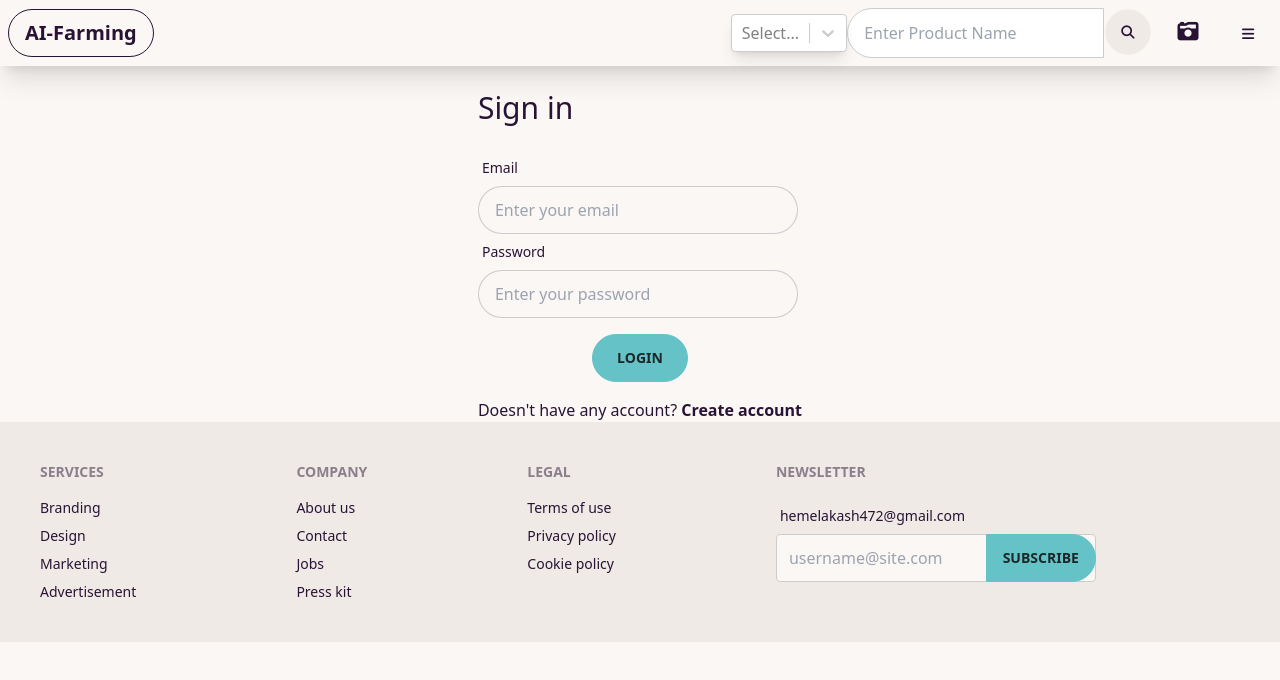
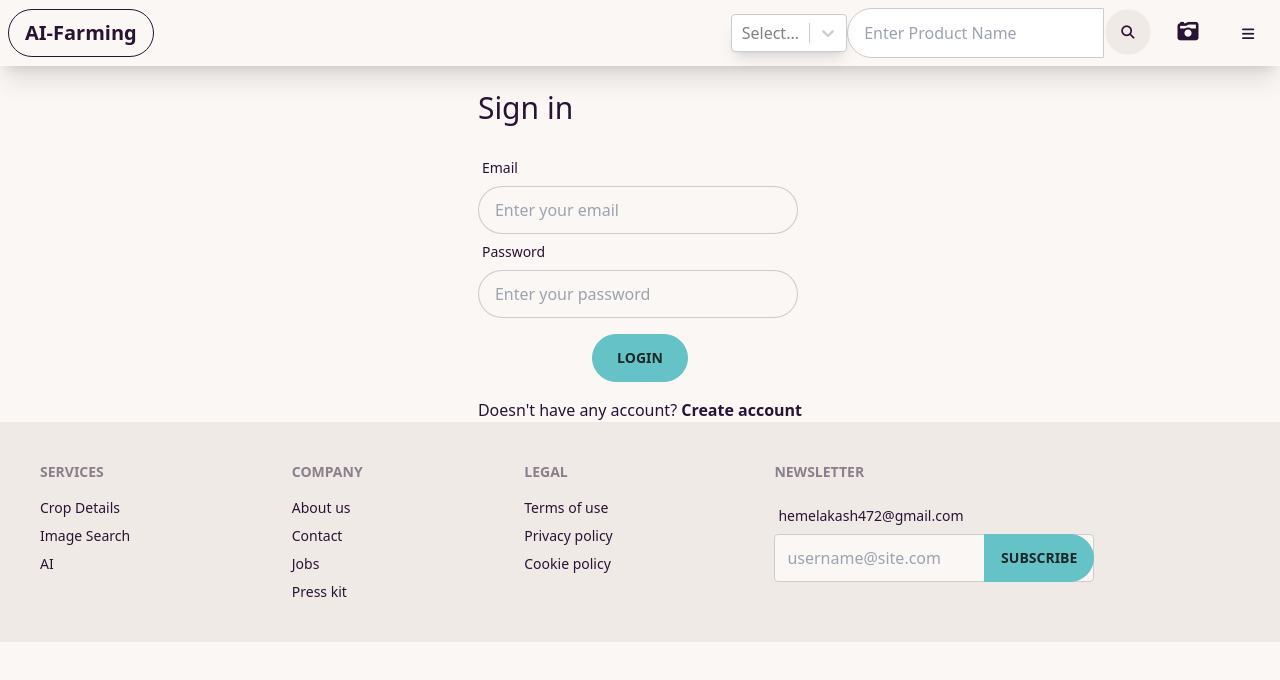
Before and after one commit to Nayem73/AI-Farming, a React (Create React App) app in the folder Frontend/: page /login in a window 1280 px wide. Shown: the top 680 px of the page. Built offline with nearby package versions, Linux system fonts and the light colour scheme; no server answers.

Commit message:
Footer updated

```diff
--- a/Frontend/src/components/Footer.js
+++ b/Frontend/src/components/Footer.js
@@ -6,10 +6,9 @@ function Footer() {
         <footer className="footer p-10 bg-base-200 text-base-content">
   <div>
     <span className="footer-title">Services</span>
-    <a className="link link-hover">Branding</a>
-    <a className="link link-hover">Design</a>
-    <a className="link link-hover">Marketing</a>
-    <a className="link link-hover">Advertisement</a>
+    <a className="link link-hover">Crop Details</a>
+    <a className="link link-hover">Image Search</a>
+    <a className="link link-hover">AI</a>
   </div>
   <div>
     <span className="footer-title">Company</span>
```
